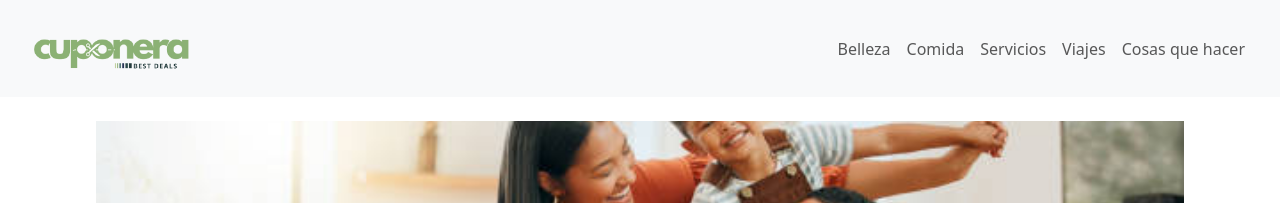
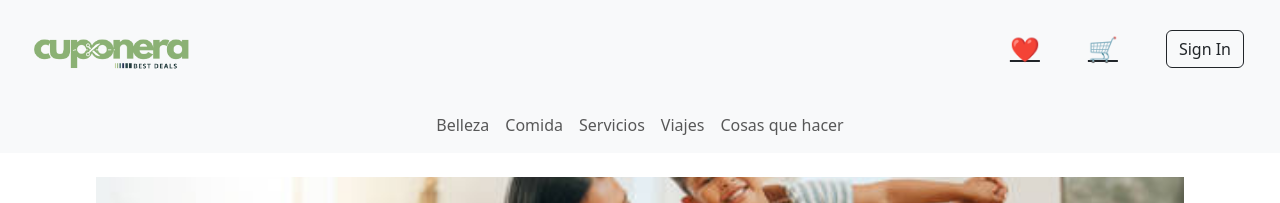
Before and after one commit to diegoemz/Proyecto-LaCuponera, a React (Vite) app: page / in a window 1280 px wide. Shown: the top 203 px of the page. Built offline with nearby package versions, Linux system fonts and the light colour scheme; no server answers; the database is empty.

Commit message:
Mejorando el Header

```diff
--- a/src/components/Header.jsx
+++ b/src/components/Header.jsx
@@ -1,8 +1,12 @@
+import React from 'react';
+import '../css/header.css'; // Corrected import path
+
 export function Header() {
     return (
         <header>
             <nav className="navbar navbar-expand-lg bg-light">
                 <div className="container-fluid">
+                    <div className="d-flex justify-content-between align-items-center w-100">
                         <a className="navbar-brand" href="#">
                             <img
                                 src="/img/LogoCuponera.png"
@@ -13,6 +17,16 @@ export function Header() {
                                 loading="lazy"
                             />
                         </a>
+                        <div className="d-flex align-items-center">
+                            <a href="#" className="mx-4 text-dark emoji-link">❤️</a>
+                            <a href="#" className="mx-4 text-dark emoji-link">🛒</a>
+                            <a href="#" className="btn btn-outline-dark mx-4">Sign In</a>
+                        </div>
+                    </div>
+                </div>
+            </nav>
+            <nav className="navbar navbar-expand-lg bg-light">
+                <div className="container-fluid">
                     <button
                         className="navbar-toggler"
                         type="button"
@@ -24,13 +38,23 @@ export function Header() {
                     >
                         <span className="navbar-toggler-icon"></span>
                     </button>
-                    <div className="collapse navbar-collapse justify-content-end" id="navbarNavAltMarkup">
+                    <div className="collapse navbar-collapse justify-content-center" id="navbarNavAltMarkup">
                         <div className="navbar-nav" style={{ padding: '0px 15px' }}>
-                        <a className="nav-link" href="#" aria-label="Belleza">Belleza</a>
-                        <a className="nav-link" href="#" aria-label="Comida">Comida</a>
-                        <a className="nav-link" href="#" aria-label="Servicios">Servicios</a>
-                        <a className="nav-link" href="#" aria-label="Viajes">Viajes</a>
-                        <a className="nav-link" href="#" aria-label="Cosas que hacer">Cosas que hacer</a>
+                            <a className="nav-link" href="#" aria-label="Belleza">
+                                <i className="fas fa-spa"></i> Belleza
+                            </a>
+                            <a className="nav-link" href="#" aria-label="Comida">
+                                <i className="fas fa-utensils"></i> Comida
+                            </a>
+                            <a className="nav-link" href="#" aria-label="Servicios">
+                                <i className="fas fa-concierge-bell"></i> Servicios
+                            </a>
+                            <a className="nav-link" href="#" aria-label="Viajes">
+                                <i className="fas fa-plane"></i> Viajes
+                            </a>
+                            <a className="nav-link" href="#" aria-label="Cosas que hacer">
+                                <i className="fas fa-calendar-alt"></i> Cosas que hacer
+                            </a>
                         </div>
                     </div>
                 </div>
--- /dev/null
+++ b/src/css/header.css
@@ -0,0 +1,5 @@
+.emoji-link {
+    font-size: 1.5rem; /* Adjust the size as needed */
+    line-height: 1; /* Remove extra line-height */
+    vertical-align: middle; /* Vertically center the emoji */
+}
```
Also changed, not shown: src/css/palette.css (renamed from src/palette.css). Lines whose indentation alone changed are shown as unchanged.
